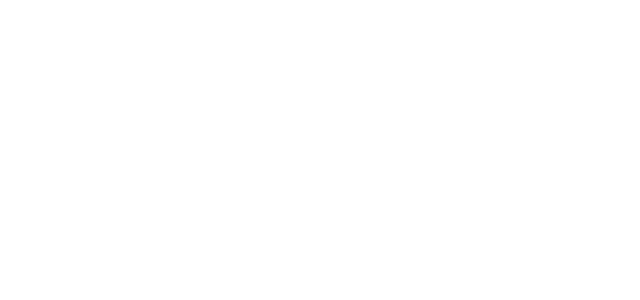
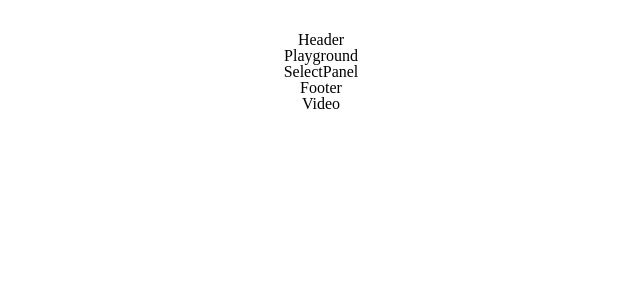
Before and after one commit to Veregorn/Dragon-Ball-Memory-Card-Game, a React (Vite) app: page / in a window 1280 px wide. Shown: the top 300 px of the page, without its empty margins (319-959 px from the left). Built offline with nearby package versions, Linux system fonts and the light colour scheme.

Commit message:
Now 'App.jsx' load all his children Components and their names are painted

```diff
--- a/src/components/App.jsx
+++ b/src/components/App.jsx
@@ -1,10 +1,19 @@
 import '../styles/App.css'
+import Header from './Header'
+import Playground from './Playground'
+import SelectPanel from './SelectPanel'
+import Footer from './Footer'
+import Video from './Video'
 
 function App() {
 
   return (
     <>
-
+      <Header />
+      <Playground />
+      <SelectPanel />
+      <Footer />
+      <Video />
     </>
   )
 }
```
